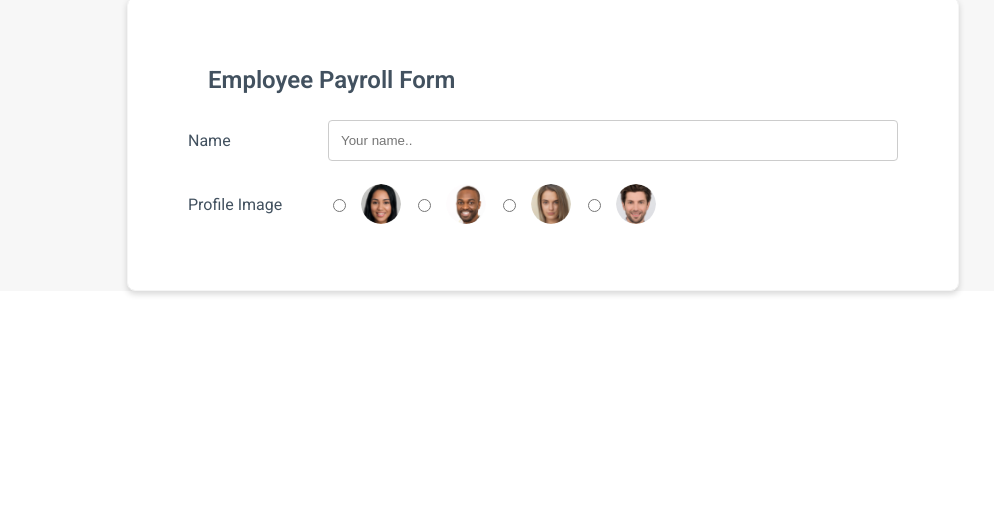
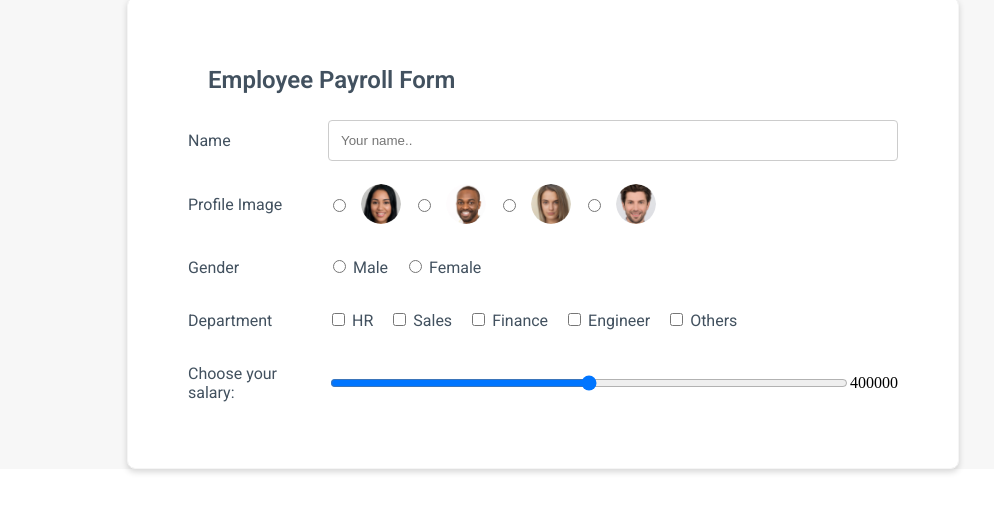
Before and after one commit to namanajmera/Employee-Payroll-App-Website, a plain HTML site: page pages/employee_payroll_form.html in a window 1280 px wide. Shown: the part 83-596 px from the top of the page, without its empty margins (97-1091 px from the left). Drawn offline with Linux system fonts and the light colour scheme.

Commit message:
Added: Radio Boxes for gender, CHeckbox for department and range indicator for salary.

```diff
--- a/css/style_form.css
+++ b/css/style_form.css
@@ -120,3 +120,12 @@ label {
     border-radius: 50%;
     margin-left: 12px;
 }
+
+.checkbox{
+  width: 13px;
+  height: 13px;
+  background: #FFFFFF 0% 0% no-repeat padding-box;
+  border: 1px solid #BDBDBD;
+  border-radius: 1px;
+  opacity: 1;
+}
--- a/pages/employee_payroll_form.html
+++ b/pages/employee_payroll_form.html
@@ -51,6 +51,39 @@
           </label>
         </div>
       </div>
+
+      <div class="row-content">
+        <label class="label text" for="gender">Gender</label>
+        <div>
+          <input type="radio" id="male" name="gender" value="male">
+          <label for="male" class="text">Male</label>
+          <input type="radio" id="male" name="gender" value="male">
+          <label for="female" class="text">Female</label>
+        </div>
+      </div>
+
+      <div class="row-content">
+        <label class="label text" for="department">Department</label>
+        <div>
+          <input type="checkbox" class="checkbox" id="hr" name="HR" values="HR">
+          <label for="hr" class="text">HR</label>
+          <input type="checkbox" class="checkbox" id="sales" name="Sales" values="Sales">
+          <label for="sales" class="text">Sales</label>
+          <input type="checkbox" class="checkbox" id="finance" name="Finance" values="Finance">
+          <label for="finance" class="text">Finance</label>
+          <input type="checkbox" class="checkbox" id="engineer" name="Engineer" values="Engineer">
+          <label for="engineer" class="text">Engineer</label>
+          <input type="checkbox" class="checkbox" id="others" name="Others" values="Others">
+          <label for="others" class="text">Others</label>
+        </div>
+      </div>
+
+      <div class="row-content">
+        <label for="salary" class="label text">Choose your salary: </label>
+        <input type="range" class="input" name="salary" id="salary" min="300000" max="500000" step="100" value="400000">
+        <output class="salary-output" for="salary">400000</output>
+      </div>
+
     </form>
   </div>
 
```
